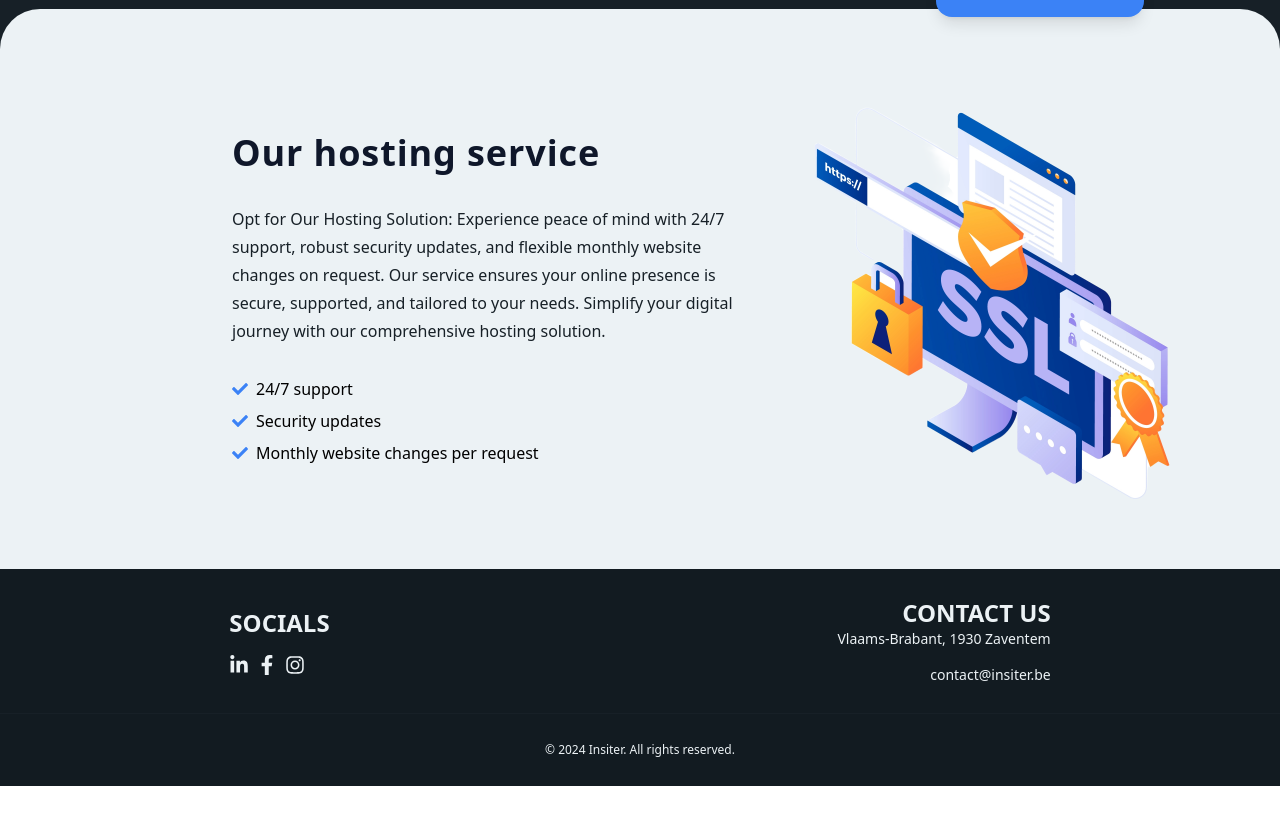
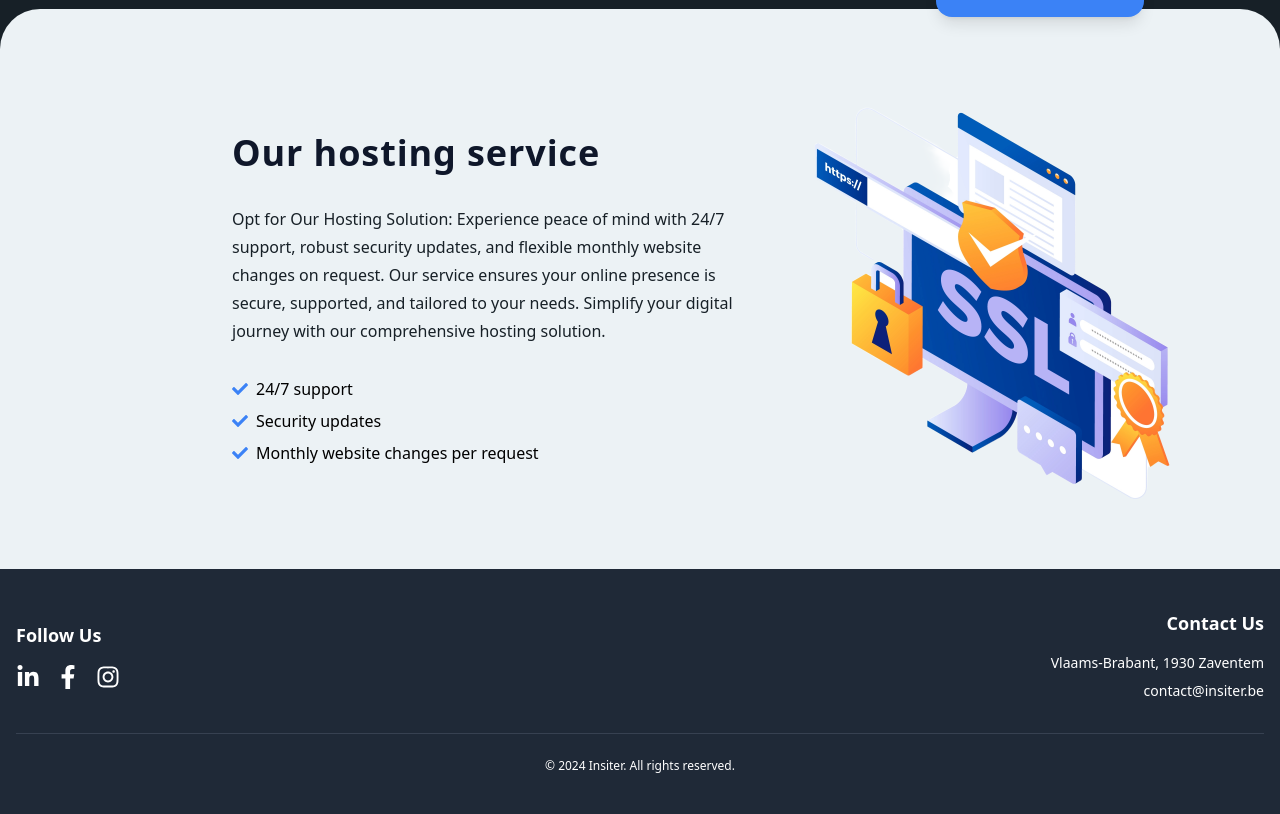
Before and after one commit to MichaelFJ98/DeMannekesFC, a React (Create React App) app in the folder demannekesfc/: page / in a window 1280 px wide. Shown: the part 3152-3966 px from the top of the page. Before the commit the page ends 3938 px from the top, so only its background shows below. Built offline with nearby package versions, Linux system fonts and the light colour scheme; what tailwindcss-bg-patterns would draw is missing.

Commit message:
Update Footer.js

```diff
--- a/demannekesfc/src/components/footer/Footer.js
+++ b/demannekesfc/src/components/footer/Footer.js
@@ -6,34 +6,41 @@ export default function Footer() {
   const currentYear = new Date().getFullYear();
 
   return (
-    <div id="footer" className="bg-l1 text-l1">
-      <div className="bg-c2 w-full leading-5 flex flex-col justify-center items-center">
-        <Fade duration={1500}>
-          <div className="py-7 flex flex-col items-center md:flex-row md:justify-between w-full px-4 md:w-8/12">
+    <footer className="bg-gray-800 text-white">
+      <Fade duration={1500}>
+        <div className="container mx-auto px-4 py-10">
+          {/* Ensures vertical stacking on mobile */}
+          <div className="flex flex-col items-center md:flex-row justify-between text-center md:text-left">
             {/* Socials Section */}
-            <div className="text-center md:text-left mb-6 md:mb-0">
-              <h1 className="font-bold text-2xl pb-4">SOCIALS</h1>
-              <div className="flex gap-2 text-xl justify-center md:justify-start">
-                <FaLinkedinIn className="hover:text-primary cursor-pointer" />
-                <FaFacebookF className="hover:text-primary cursor-pointer" />
-                <FaInstagram className="hover:text-primary cursor-pointer" onClick={() => window.open("https://www.instagram.com/insiter.be/", "_blank")} />
+            <div className="mb-6 md:mb-0">
+              <h2 className="text-lg font-semibold mb-4">Follow Us</h2>
+              <div className="flex gap-4 justify-center">
+                <a href="https://www.linkedin.com" target="_blank" rel="noopener noreferrer" aria-label="LinkedIn" className="text-white hover:text-blue-300">
+                  <FaLinkedinIn size={24} />
+                </a>
+                <a href="https://www.facebook.com" target="_blank" rel="noopener noreferrer" aria-label="Facebook" className="text-white hover:text-blue-600">
+                  <FaFacebookF size={24} />
+                </a>
+                <a href="https://www.instagram.com" target="_blank" rel="noopener noreferrer" aria-label="Instagram" className="text-white hover:text-pink-600">
+                  <FaInstagram size={24} />
+                </a>
               </div>
             </div>
             {/* Contact Us Section */}
             <div className="text-center md:text-right">
-              <h1 className="font-bold text-2xl py-4 md:py-0">CONTACT US</h1>
-              <p className="font-thin text-sm">Vlaams-Brabant, 1930 Zaventem</p>
-              <p className="font-thin text-sm pt-4">contact@insiter.be</p>
+              <h2 className="text-lg font-semibold mb-4">Contact Us</h2>
+              <p className="text-sm">Vlaams-Brabant, 1930 Zaventem</p>
+              <p className="text-sm mt-2">contact@insiter.be</p>
             </div>
           </div>
           {/* Copyright Section */}
-          <div className="border-t border-c3 w-full">
-            <p className="font-thin text-xs py-7 text-center">
+          <div className="border-t border-gray-700 mt-8 pt-6 text-center">
+            <p className="text-xs">
               © {currentYear} Insiter. All rights reserved.
             </p>
           </div>
-        </Fade>
-      </div>
-    </div>
+        </div>
+      </Fade>
+    </footer>
   );
 }
```
